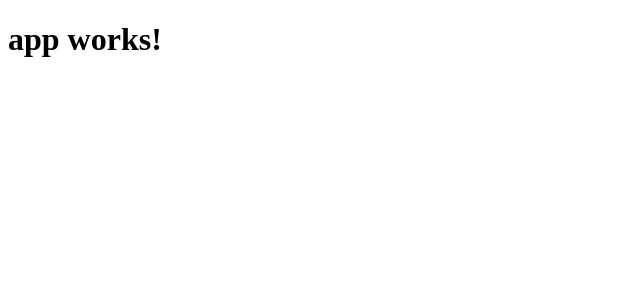
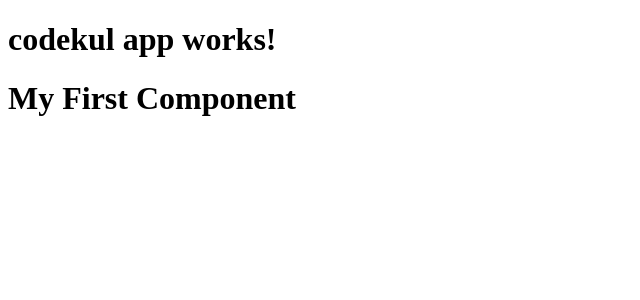
Before and after one commit to CodeKul/angular2-morning-14-dec-16, an Angular app: page / in a window 1280 px wide. Shown: the top 300 px of the page, without its empty margins (0-640 px from the left). Built offline with nearby package versions, Linux system fonts and the light colour scheme.

Commit message:
first commit

```diff
--- a/src/app/app.component.html
+++ b/src/app/app.component.html
@@ -1,3 +1,7 @@
 <h1>
   {{title}}
 </h1>
+
+<div>
+  <app-my-first-comp></app-my-first-comp>
+</div>
--- a/src/app/app.component.ts
+++ b/src/app/app.component.ts
@@ -6,5 +6,5 @@ import { Component } from '@angular/core';
   styleUrls: ['./app.component.css']
 })
 export class AppComponent {
-  title = 'app works!';
+  title = 'codekul app works!';
 }
--- a/src/app/app.module.ts
+++ b/src/app/app.module.ts
@@ -4,10 +4,14 @@ import { FormsModule } from '@angular/forms';
 import { HttpModule } from '@angular/http';
 
 import { AppComponent } from './app.component';
+import { MyFirstCompComponent } from './my-first-comp/my-first-comp.component';
+import { FlatcompComponent } from './my-first-comp/flatcomp.component';
 
 @NgModule({
   declarations: [
-    AppComponent
+    AppComponent,
+    MyFirstCompComponent,
+    FlatcompComponent
   ],
   imports: [
     BrowserModule,
--- /dev/null
+++ b/src/app/my-first-comp/flatcomp.component.ts
@@ -0,0 +1,17 @@
+import { Component } from '@angular/core';
+
+@Component({
+  selector: 'app-flatcomp',
+  template: `
+    <p>
+      flatcomp Works!
+    </p>
+  `,
+  styles: []
+})
+export class FlatcompComponent{
+
+  constructor() { }
+  //ng g c flatcomp --flat -is -it
+
+}
--- /dev/null
+++ b/src/app/my-first-comp/my-first-comp.component.html
@@ -0,0 +1 @@
+  <h1>My First Component</h1>
```
Also changed, not shown: src/app/my-first-comp/my-first-comp.component.ts (added, +12 -0 lines), src/app/my-first-comp/my-first-comp.component.css (added), 1 other file (tests, documents, lock files or other folders).
